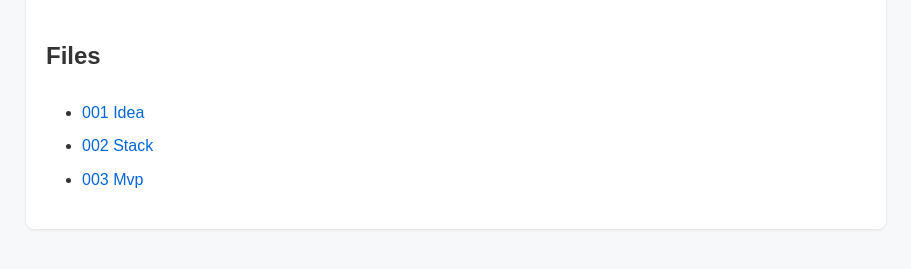
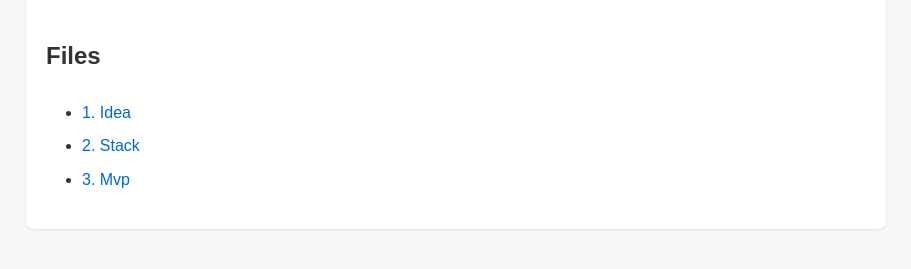
Before and after one commit to atari-monk/dev-blog, a Jekyll site: the page built from content/projects/command-box/index.md, in a window 1280 px wide. Shown: the part 170-439 px from the top of the page, without its empty margins (184-1095 px from the left). Built offline with Jekyll 4.4.1, drawn with Linux system fonts in a browser that asks for light colours; our own code applies the rules of GitHub Pages for plain Markdown files.

Commit message:
Update content

```diff
--- a/content/projects/command-box/index.md
+++ b/content/projects/command-box/index.md
@@ -2,6 +2,6 @@
 
 ## Files
 
-- [001 Idea](001-idea.md)
-- [002 Stack](002-stack.md)
-- [003 Mvp](003-mvp.md)
+- [1. Idea](1.-idea.md)
+- [2. Stack](2.-stack.md)
+- [3. Mvp](3.-mvp.md)
```
Also changed, not shown: content/powershell/commands.md (added, +9 -0 lines), content/powershell/index.md (+1 -0 lines), content/to-do.md (+3 -0 lines), content/projects/command-box/1.-idea.md (renamed from content/projects/command-box/001-idea.md), content/projects/command-box/2.-stack.md (renamed from content/projects/command-box/002-stack.md), content/projects/command-box/3.-mvp.md (renamed from content/projects/command-box/003-mvp.md).
